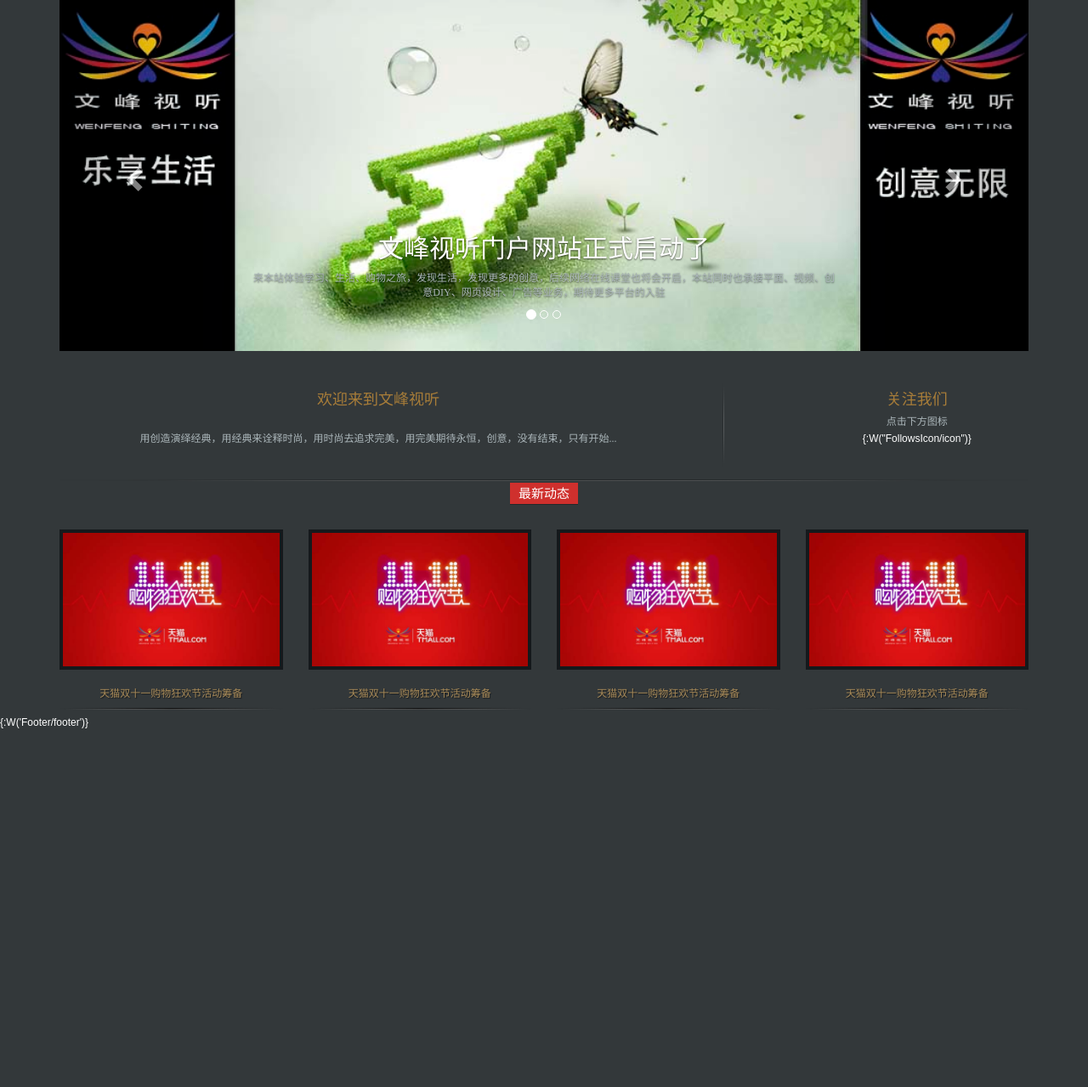
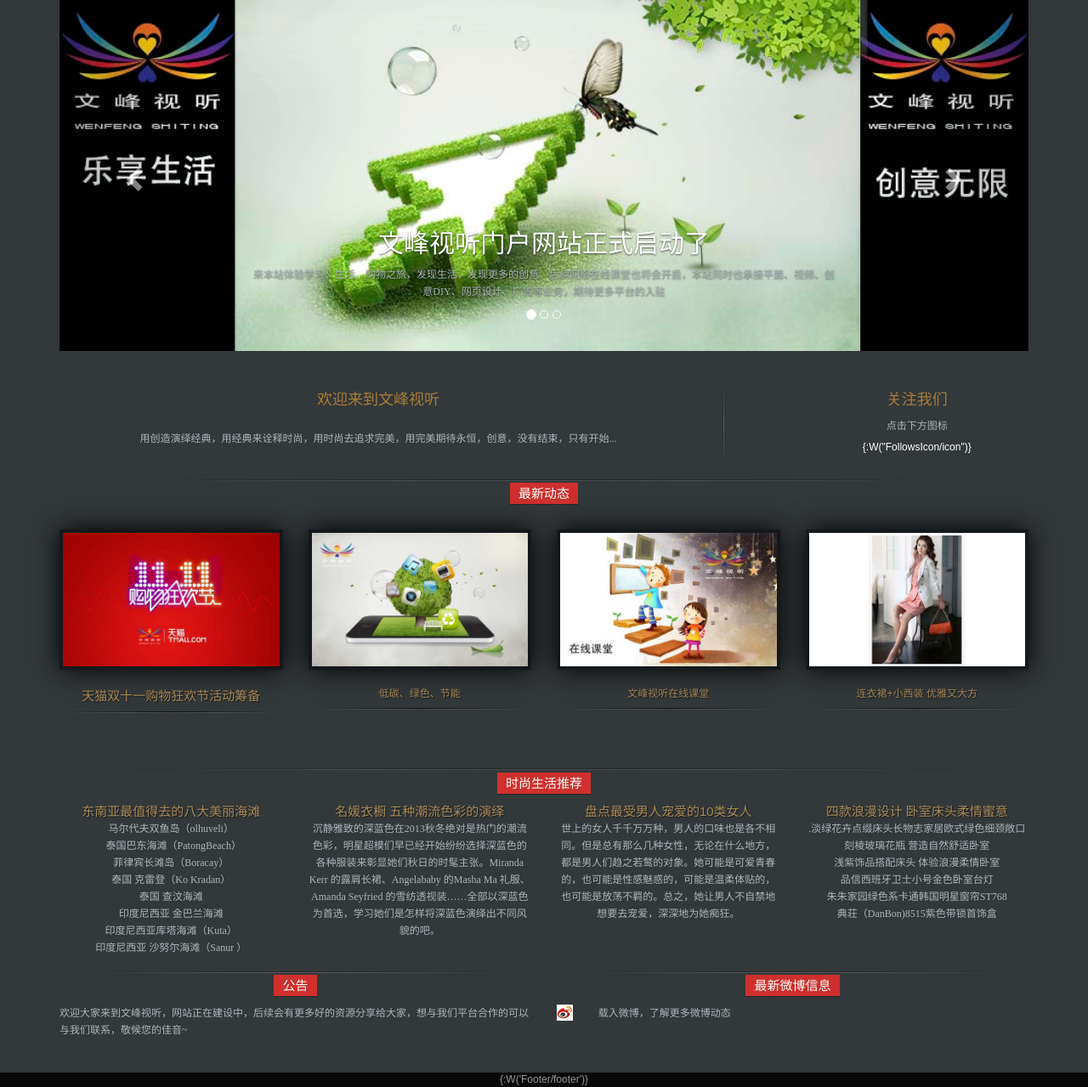
Before and after one commit to PHPTeam1234/wfst, a PHP site: page /DbName/Application/Home/View/Index/index1.html in a window 1280 px wide. Shown: the part 83-1362 px from the top of the page at 85% size. Before the commit the page ends 940 px from the top, so only its background shows below. Run offline with PHP 8.4, Linux system fonts and the light colour scheme.

Commit message:
更新index1.html
更新inden1.html

```diff
--- a/Application/Home/View/Index/index1.html
+++ b/Application/Home/View/Index/index1.html
@@ -139,11 +139,11 @@
 	<!-- 最新动态 -->
 	<div class="row">
 		<div class="col-md-12">
-			<div class="ZXDT">
+			<div class="imglist">
 				<span>最新动态</span>
 			</div>
 		</div>
-		<div class="container dtlb">
+		<div class="container imgdiv">
 			<div class="row">
 				<div class="col-md-3">
 					<div class='thumbnail'>
@@ -154,52 +154,148 @@
 	                        <span class="img-cover"></span>
 	                    </div>
 	                </div>
-	                <a class="" href="#">
-	                	天猫双十一购物狂欢节活动筹备
+	                <a class="img-title" href="#">
+	                	<span>天猫双十一购物狂欢节活动筹备</span>
 	                </a>
 	                <img src="__PUBLIC__/images/sep_small.png">
 				</div>
 				<div class="col-md-3">
 					<div class='thumbnail'>
 	                    <div class="image-hover">
-	                        <img class="inner-img" src="__PUBLIC__/images/tmb.jpg">
-	                        <a href="#" class="zoom-fadeIn img-fadeIn"></a>
-	                        <a href="#" class="img-fadeIn"></a>
-	                        <span class="img-cover"></span>
+	                       <img class="inner-img" src="__PUBLIC__/images/lssjb.jpg">
+	                       <a href="#" class="zoom-fadeIn img-fadeIn"></a>
+	                       <a href="#" class="img-fadeIn"></a>
+	                       <span class="img-cover"></span>
 	                    </div>
 	                </div>
-	                <a class="" href="#">
-	                	天猫双十一购物狂欢节活动筹备
+	                <a class="img-title" href="#">
+	                	低碳、绿色、节能
 	                </a>
 	                <img src="__PUBLIC__/images/sep_small.png">
 				</div>
 				<div class="col-md-3">
 					<div class='thumbnail'>
 	                    <div class="image-hover">
-	                        <img class="inner-img" src="__PUBLIC__/images/tmb.jpg">
+	                        <img class="inner-img" src="__PUBLIC__/images/ktzx520.jpg">
 	                        <a href="#" class="zoom-fadeIn img-fadeIn"></a>
 	                        <a href="#" class="img-fadeIn"></a>
 	                        <span class="img-cover"></span>
 	                    </div>
 	                </div>
-	                <a class="" href="#">
-	                	天猫双十一购物狂欢节活动筹备
+	                <a class="img-title" href="#">
+	                	文峰视听在线课堂
 	                </a>
 	                <img src="__PUBLIC__/images/sep_small.png">
 				</div>
 				<div class="col-md-3">
 					<div class='thumbnail'>
 	                    <div class="image-hover">
-	                        <img class="inner-img" src="__PUBLIC__/images/tmb.jpg">
+		                    <img src="__PUBLIC__/images/lyqb.jpg" class="inner-img">
 	                        <a href="#" class="zoom-fadeIn img-fadeIn"></a>
 	                        <a href="#" class="img-fadeIn"></a>
 	                        <span class="img-cover"></span>
 	                    </div>
 	                </div>
-	                <a class="" href="#">
-	                	天猫双十一购物狂欢节活动筹备
+	                <a class="img-title" href="#">
+	                	连衣裙+小西装 优雅又大方
 	                </a>
 	                <img src="__PUBLIC__/images/sep_small.png">
+				</div>
+			</div>
+		</div>
+	</div>
+
+	<!-- 时尚生活 -->
+	<div class="imgdiv">
+		<!-- 分割线 -->
+		<div class="row">
+			<div class="col-md-12">
+				<div class="container">
+					<img src="__PUBLIC__/images/sep_big.png">
+				</div>
+			</div>
+		</div>
+		<!-- 时尚生活图片 -->
+		<div class="row">
+			<div class="col-md-12">
+				<div class="imglist">
+					<span>时尚生活推荐</span>
+				</div>
+			</div>
+		</div>
+		<div class="container">
+			<div class="row">
+				<div class="col-md-3">
+					<a class="img-title" href="">
+						<span>东南亚最值得去的八大美丽海滩</span>
+					</a>
+					<p>
+						马尔代夫双鱼岛（olhuveli）<br>
+        				&nbsp; 泰国巴东海滩（PatongBeach）<br>
+        				菲律宾长滩岛（Boracay）<br>
+        				泰国 克雷登（Ko Kradan）<br>
+        				泰国 查汶海滩<br>
+        				印度尼西亚 金巴兰海滩<br>
+        				印度尼西亚库塔海滩（Kuta）<br>
+        				印度尼西亚 沙努尔海滩（Sanur ）<br>
+        			</p>
+				</div>
+				<div class="col-md-3">
+					<a class="img-title" href="">
+						<span>名媛衣橱 五种潮流色彩的演绎</span>
+					</a>
+					<p>
+        					沉静雅致的深蓝色在2013秋冬绝对是热门的潮流色彩，明星超模们早已经开始纷纷选择深蓝色的各种服装来彰显她们秋日的时髦主张。Miranda Kerr 的露肩长裙、Angelababy 的Masha Ma 礼服、Amanda Seyfried 的雪纺透视装……全部以深蓝色为首选，学习她们是怎样将深蓝色演绎出不同风貌的吧。
+        			</p>
+				</div>
+				<div class="col-md-3">
+					<a class="img-title" href="">
+						<span>盘点最受男人宠爱的10类女人</span>
+					</a>
+        				<p>
+        				世上的女人千千万万种，男人的口味也是各不相同。但是总有那么几种女性，无论在什么地方，都是男人们趋之若鹜的对象。她可能是可爱青春的，也可能是性感魅惑的，可能是温柔体贴的，也可能是放荡不羁的。总之，她让男人不自禁地想要去宠爱，深深地为她痴狂。
+        				</p>
+				</div>
+				<div class="col-md-3">
+					<a class="img-title" href="">
+						<span>四款浪漫设计 卧室床头柔情蜜意</span>
+					</a>
+					<p>
+        					.淡绿花卉点缀床头长物志家居欧式绿色细颈敞口刻棱玻璃花瓶 营造自然舒适卧室<br>
+        					浅紫饰品搭配床头 体验浪漫柔情卧室<br>
+        					品信西班牙卫士小号金色卧室台灯<br>
+        					朱朱家园绿色系卡通韩国明星窗帘ST768<br>
+        					典荘（DanBon)8515紫色带锁首饰盒<br>
+        			</p>
+				</div>
+			</div>
+		</div>
+	</div>
+
+	<!-- 公告栏和最新微博信息 -->
+	<div class="container gg">
+		<div class="row">
+			<div class="col-md-6">
+				<img src="__PUBLIC__/images/sep_medium_home.png">
+				<!-- 公告 -->
+				<div class="imglist">
+					<span>公告</span>
+				</div>
+				<p>欢迎大家来到文峰视听，网站正在建设中，后续会有更多好的资源分享给大家，想与我们平台合作的可以与我们联系，敬候您的佳音~</p>
+			</div>
+			<div class="col-md-6">
+				<img src="__PUBLIC__/images/sep_medium_home.png">
+				<!-- 最新微博信息 -->
+				<div class="imglist">
+					<span>最新微博信息</span>
+				</div>
+				<div class="row">
+					<div class="col-md-1">
+						<img src="__PUBLIC__/images/xlwbicon.png">
+					</div>
+					<div class="col-md-11">
+						<p>载入微博，了解更多微博动态</p>
+					</div>
 				</div>
 			</div>
 		</div>
--- a/Public/CSS/Index1/index1.css
+++ b/Public/CSS/Index1/index1.css
@@ -10,6 +10,12 @@
 	width: 100%;
 }
 
+ul,li {
+	list-style: none;
+    margin: 0;
+    padding: 0;
+}
+
 h4 {
 	color: #a87d39;
 	font-family: 宋体;
@@ -19,6 +25,12 @@
 p {
 	color: #abb6ba;
 	font-family: 宋体;
+	line-height: 20px;
+}
+
+.a-followsIcon {
+    display: inline-block;
+    margin :3px;
 }
 
 /*修改超链接样式*/
@@ -39,6 +51,63 @@
     text-decoration: none;
 }
 
+/*图片的 hover*/
+.image-hover {
+     position: relative;
+     overflow: hidden;
+     box-shadow: 0px 0px 30px black;
+}
+
+.image-hover:hover .img-fadeIn{
+    top: 50%;
+    margin-top: -20px;
+}
+
+.image-hover:hover .img-cover {
+    opacity: 0.5;
+}
+
+.image-hover a.img-fadeIn {
+    position: absolute;
+    left: 50%;
+    top: -40px;
+    width: 40px;
+    height: 40px;
+    opacity: 0.7;
+    z-index: 10;
+    display: inline-block;
+    background: url(../../images/detail_icon.png) no-repeat scroll 50% 50%;
+    -ms-transition: all 0.35s;
+    -moz-transition: all 0.35s;
+    -o-transition: all 0.35s;
+    -webkit-transition: all 0.35s;
+}
+
+.image-hover a.zoom-fadeIn {
+     margin-left: -37px;
+     background: url(../../images/zoom_icon.png) no-repeat scroll 50% 50%;
+}
+
+.image-hover a.zoom-center {
+     /*只有 zoom 的情况下*/
+    margin-left: -20px;
+}
+
+.image-hover span.img-cover {
+   position: absolute;
+   width: 100%;
+   height: 100%;
+   background: black;
+   left: 0;
+   top: 0;
+   opacity: 0;
+   z-index: 9;
+}
+
+.image-hover .img-fadeIn:hover {
+    opacity: 1;
+}
+
 body {
     font-style: normal;
     font-weight: normal;
@@ -48,10 +117,36 @@
     background-color: #33383a;
 }
 
-.a-followsIcon {
+/**
+	index公用
+*/
+.imgdiv {
+	text-align: center;
+	margin-top: 50px;
+}
+
+.imglist {
+	text-align: center;
+	margin-top: -5px;
+	margin-bottom: 10px;
+}
+
+.imglist span{
+	font-size: 15px;
+    line-height: 15px;
+    background-color: #cf302d;
+    font-weight: normal;
+    color: #fff;
+    padding: 5px 10px;
     display: inline-block;
-    margin :3px;
-   }
+    box-shadow: 0px 1px 0px #25272a;
+}
+
+.img-title span {
+	font-size: 15px;
+	margin: 10px;
+}
+
 
 /**
 	顶部
@@ -165,33 +260,7 @@
 	line-height: 10px;
 }
 
-/**
-	最新动态
-*/
 
-.ZXDT {
-	text-align: center;
-	margin-top: -5px;
-}
-
-.ZXDT span{
-	font-size: 15px;
-    line-height: 15px;
-    background-color: #cf302d;
-    font-weight: normal;
-    color: #fff;
-    padding: 5px 10px;
-    display: inline-block;
-    box-shadow: 0px 1px 0px #25272a;
-}
-
-/**
-	动态列表
-*/
-.dtlb {
-	text-align: center;
-	margin-top: 50px;
-}
 /**
 	修改缩略图样式
 */
@@ -204,4 +273,32 @@
 .thumbnail img {
   	/*padding: 4px;*/
     border: 4px solid #15191c;
-  }
+}
+
+/**
+	footer
+*/
+footer {
+    color:#99979c;
+    background-color:#080808;
+    margin-top: 30px;
+    text-align: center;
+}
+
+footer .footer-title {
+  	margin-top: 0px;
+  	color: #cf302d;
+  	font-size: 18px;
+  	margin-bottom: 8px;
+}
+footer input {
+  	background-color: #333!important;
+}
+footer .btn {
+    background-color: #a88a58;
+    color: #fff;
+}
+footer .btn:hover {
+  	background-color: #cf302d;
+  	color: #fff;
+}
```
